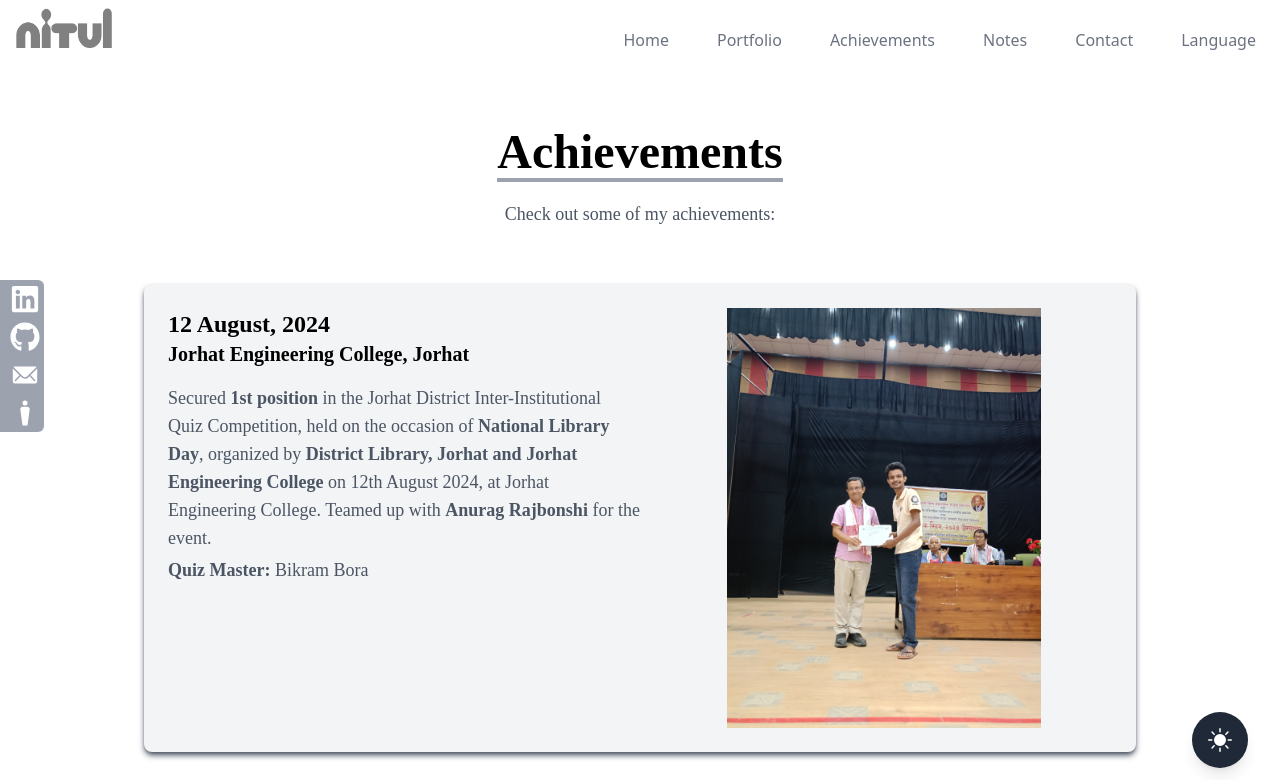
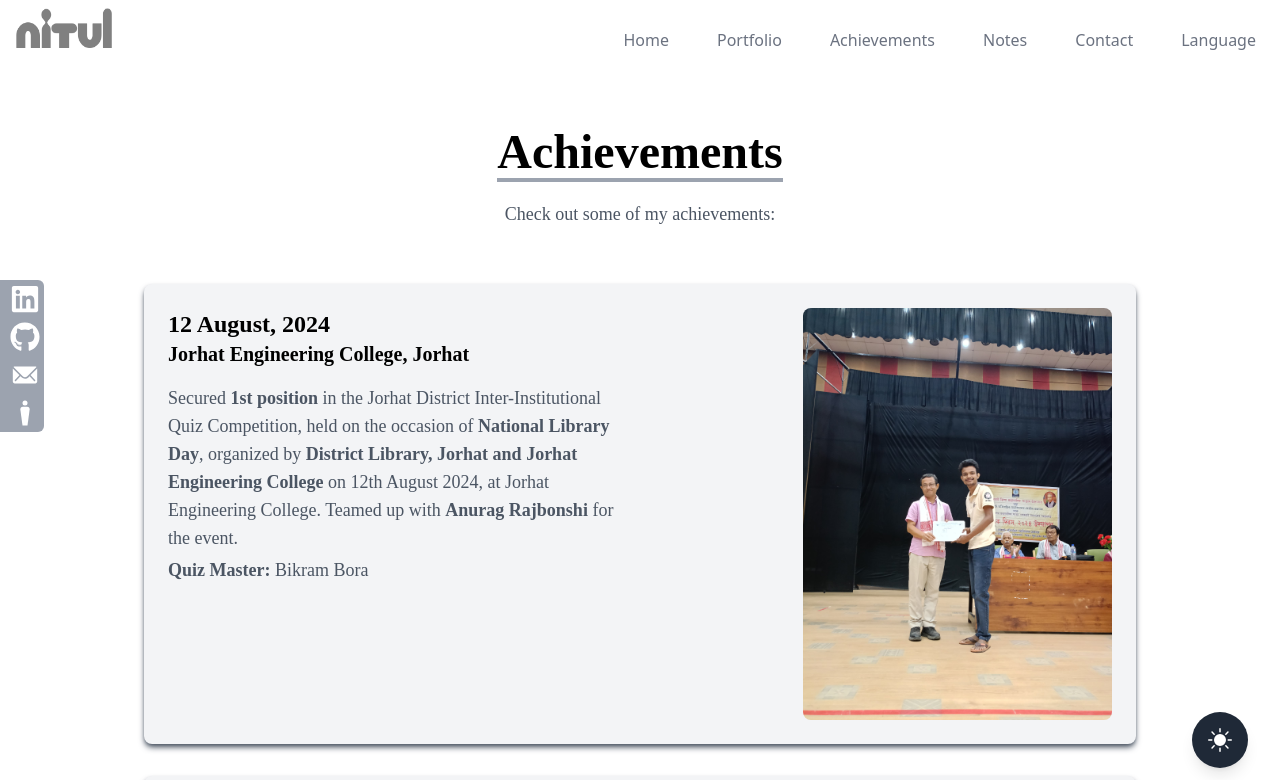
Before and after one commit to nitul8/Portfolio, a React (Create React App) app: page /achievement in a window 1280 px wide. Shown: the top 780 px of the page. Built offline with nearby package versions, Linux system fonts and the light colour scheme; a web font is replaced by a local one.

Commit message:
Fixed some bugs

```diff
--- a/src/components/Achievements.jsx
+++ b/src/components/Achievements.jsx
@@ -36,10 +36,10 @@ const Achievements = () => {
                     Inter-Institutional Quiz Competition, held on the occasion
                     of <strong>Diamond Jubilee</strong> of CKB Commerce College,
                     Jorhat organized by{" "}
-                    <strong>CKB Commerce College,Jorhat</strong> on 4th October,
-                    2024, at MCC Auditorium, CKB Commerce College, Jorhat.
-                    Teamed up with <strong>Maharnab Kashyap</strong> for the
-                    event.
+                    <strong>CKB Commerce College, Jorhat</strong> on 4th
+                    October, 2024, at MCC Auditorium, CKB Commerce College,
+                    Jorhat. Teamed up with <strong>Maharnab Kashyap</strong> for
+                    the event.
                 </p>,
                 <p key="qm">
                     <strong>Quiz Master:</strong> Dipankar Kaushik
@@ -63,11 +63,11 @@ const Achievements = () => {
                         Check out some of my achievements:
                     </p>
                 </div>
-                <div className="px-10 sm:px-0 space-y-8">
+                <div className="px-4 sm:px-0 space-y-8">
                     {achievements.map(({id, date, abt, vanue, src}) => (
                         <div
                             key={id}
-                            className="shadow-md shadow-gray-600 rounded-lg p-6 bg-gray-100 dark:bg-gray-900 grid grid-cols-2"
+                            className="shadow-md shadow-gray-600 rounded-lg p-6 bg-gray-100 dark:bg-gray-900 grid grid-cols-1 sm:grid-cols-2 gap-4"
                         >
                             <div className="flex items-start">
                                 <div className="flex-grow">
@@ -84,11 +84,11 @@ const Achievements = () => {
                                     </div>
                                 </div>
                             </div>
-                            <div className="flex justify-center">
+                            <div className="flex justify-center sm:justify-end">
                                 <img
                                     src={src}
                                     alt={`Portfolio ${id}`}
-                                    className="w-2/3 object-cover duration-200 hover:scale-105 ml-4 "
+                                    className="w-full sm:w-3/4 lg:w-2/3 object-cover duration-200 hover:scale-105 rounded-lg"
                                 />
                             </div>
                         </div>
--- a/src/components/Contact.jsx
+++ b/src/components/Contact.jsx
@@ -8,7 +8,7 @@ const Contact = () => {
         >
             <div className="flex flex-col justify-center p-4 max-w-screen-lg mx-auto h-full">
                 <div className="pb-4 md:pb-8 pt-4 md:pt-0 text-center">
-                    <p className="text-4xl sm:text-5xl font-bold inline border-b-4 border-gray-400 font-serif text-black dark:text-white">
+                    <p className="text-4xl sm:text-5xl font-bold inline border-b-4 border-gray-400 font-heading text-black dark:text-white">
                         Contact
                     </p>
                     <p className="text-lg mt-3 md:text-xl md:mt-4">
--- a/src/components/Notes.jsx
+++ b/src/components/Notes.jsx
@@ -7,7 +7,7 @@ const Notes = () => {
             className="w-full font-body bg-white dark:bg-black text-[#4b5563] dark:text-[#9ca3af] pt-28"
         >
             <div className="max-w-screen-lg mx-auto px-4 flex flex-col justify-center items-center">
-                <h1 className="text-4xl sm:text-5xl font-bold inline border-b-4 border-gray-400 mb-6 font-serif text-black dark:text-white">
+                <h1 className="text-4xl sm:text-5xl font-bold inline border-b-4 border-gray-400 mb-6 font-heading text-black dark:text-white">
                     C Programming Notes
                 </h1>
 
--- a/src/components/Portfolio.jsx
+++ b/src/components/Portfolio.jsx
@@ -104,8 +104,8 @@ const Portfolio = () => {
                 </p>,
             ],
             src: Prtflio,
-            demoLink: "https://nitul8.github.io/PRODIGY_WD_04/",
-            codeLink: "https://github.com/nitul8/PRODIGY_WD_04",
+            demoLink: "https://nitul-das.vercel.app/",
+            codeLink: "https://github.com/nitul8/Portfolio",
         },
         {
             id: 4,
@@ -169,7 +169,7 @@ const Portfolio = () => {
         >
             <div className="max-w-screen-lg mx-auto flex flex-col justify-center items-center px-4 py-32">
                 <div className="pb-4 md:pb-8 pt-4 md:pt-0 text-center">
-                    <p className="text-4xl sm:text-5xl font-bold inline border-b-4 border-gray-400 font-serif text-black dark:text-white">
+                    <p className="text-4xl sm:text-5xl font-bold inline border-b-4 border-gray-400 font-heading text-black dark:text-white">
                         Portfolio
                     </p>
                     <p className="py-6 text-lg">
```
